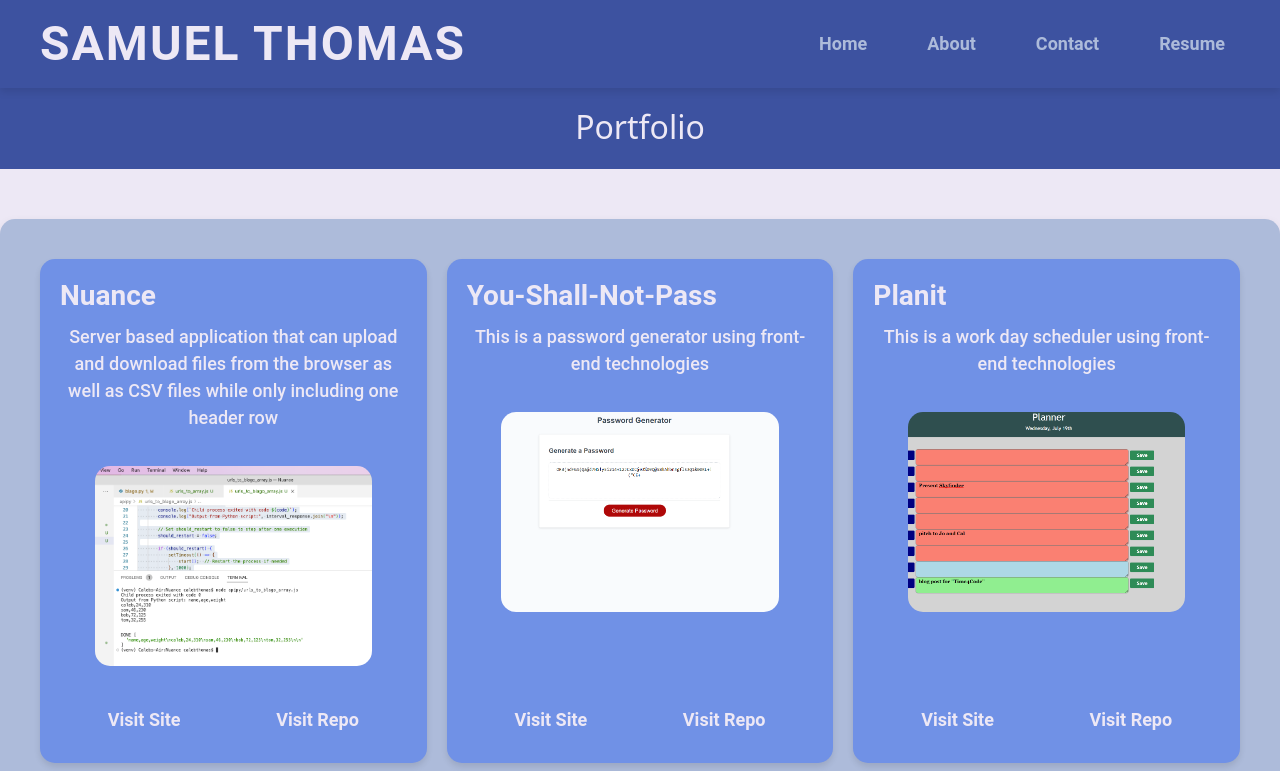
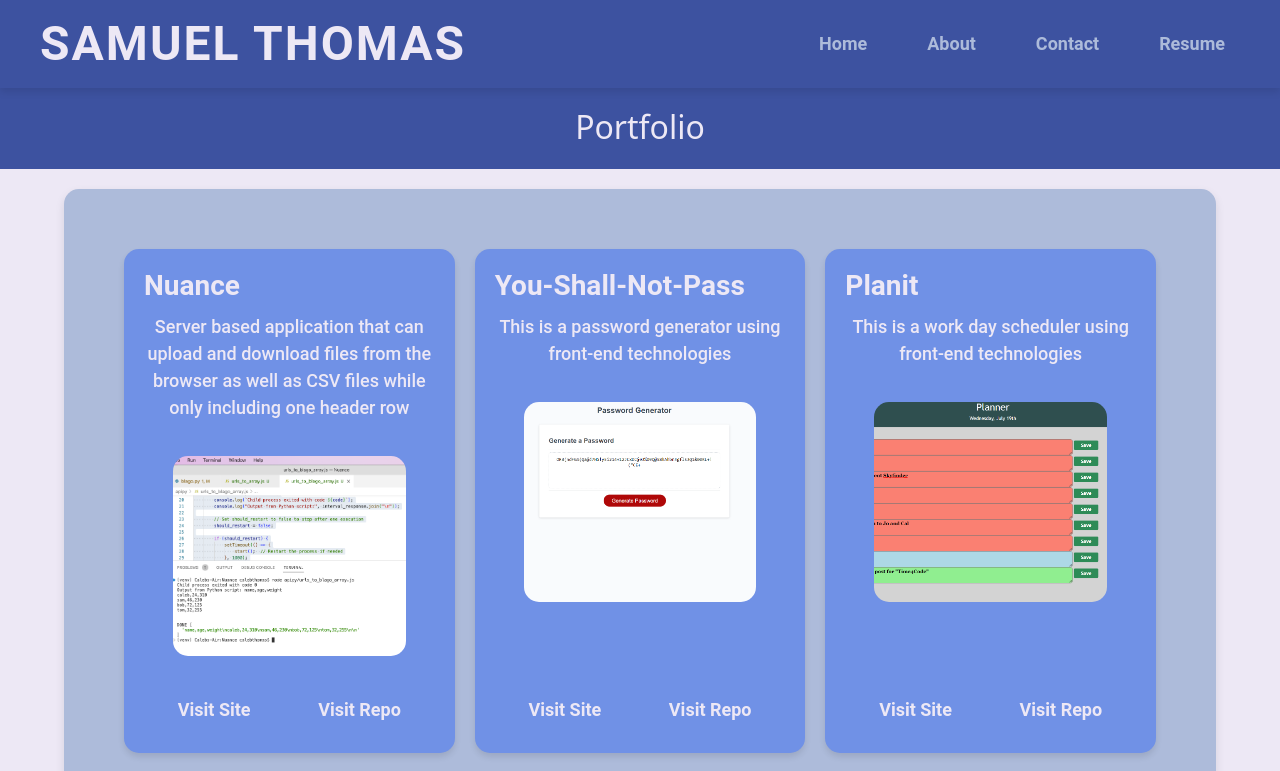
Before and after one commit to figuri/MyPortfolio, a React (Vite) app: page / in a window 1280 px wide. Shown: the top 771 px of the page. Built offline with nearby package versions, Linux system fonts and the light colour scheme.

Commit message:
fixed bug with projects

```diff
--- a/src/index.css
+++ b/src/index.css
@@ -71,11 +71,13 @@ nav {
   display: grid;
   grid-template-columns: repeat(auto-fit, minmax(300px, 1fr));
   gap: 20px;
-  padding: 40px;
-  margin: 50px auto;
+  padding: 60px;
+  margin: 20px auto;
+  max-width: 90%;
   border-radius: 15px;
   box-shadow: 0 4px 10px rgba(0, 0, 0, 0.1);
 }
+
 
 .project {
   background-color: var(--oceanblue);
@@ -85,6 +87,7 @@ nav {
   border-radius: 15px;
   transition: transform 0.3s ease, box-shadow 0.3s ease;
   box-shadow: 0 4px 6px rgba(0, 0, 0, 0.1);
+  margin: 0 auto;
 }
 
 .project:hover {
```
